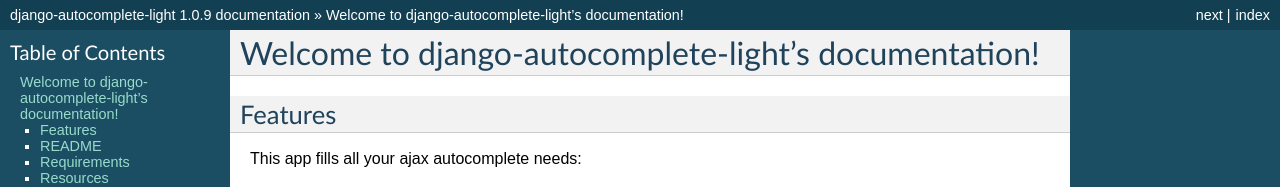
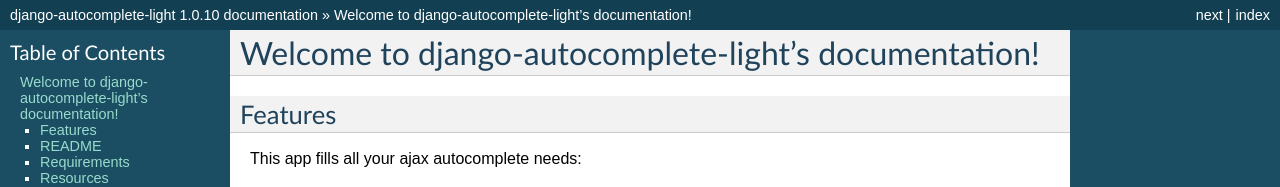
Before and after one commit to yourlabs/django-autocomplete-light, a Sphinx documentation site: the page built from docs/source/index.rst, in a window 1280 px wide and 900 px high. Shown: the top 187 px of the window. Built offline with Sphinx 7.4.7, drawn with Linux system fonts in a browser that asks for light colours; some of the changed text lies outside the part shown.

Commit message:
Version bump 1.0.10

```diff
--- a/docs/source/conf.py
+++ b/docs/source/conf.py
@@ -79,7 +79,7 @@
 # The short X.Y version.
 version = '1.0'
 # The full version, including alpha/beta/rc tags.
-release = '1.0.9'
+release = '1.0.10'
 
 # The language for content autogenerated by Sphinx. Refer to documentation
 # for a list of supported languages.
--- a/setup.py
+++ b/setup.py
@@ -60,7 +60,7 @@
 
 setup(
     name='django-autocomplete-light',
-    version='1.0.9',
+    version='1.0.10',
     description='Simple alternative to django-ajax-selects',
     author='James Pic',
     author_email='jamespic@gmail.com',
```
Also changed, not shown: 1 other file.
